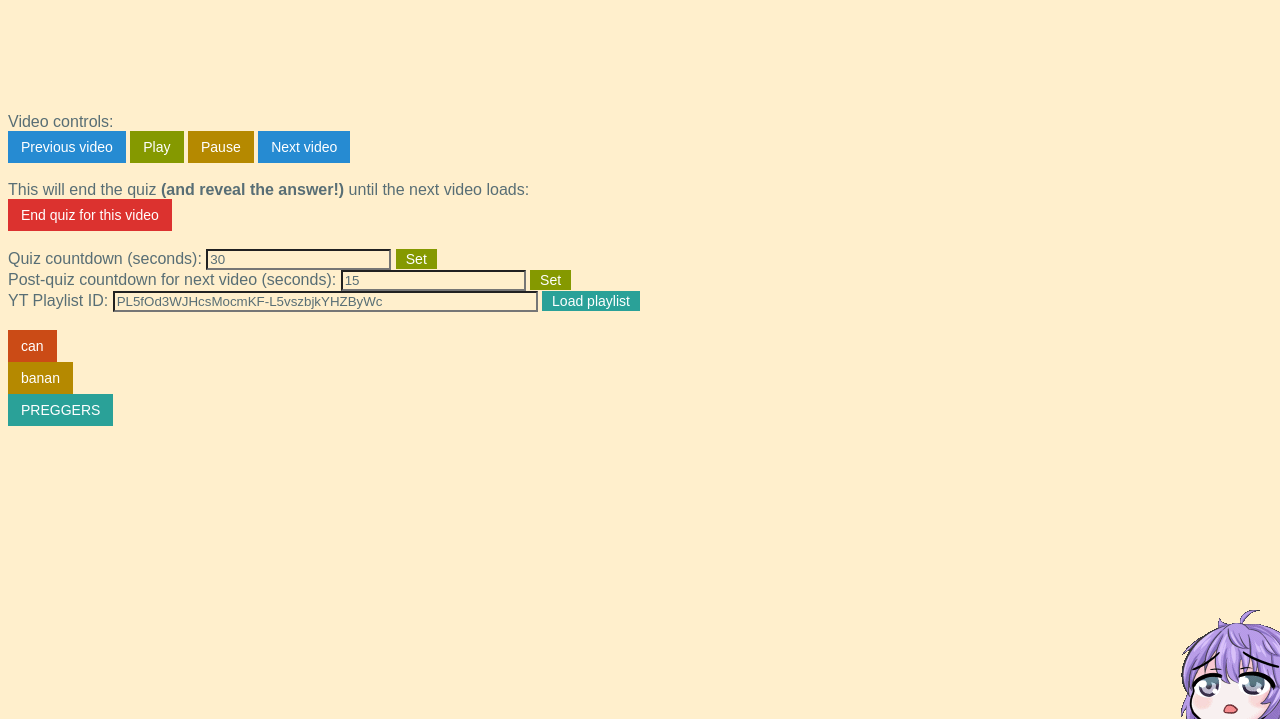
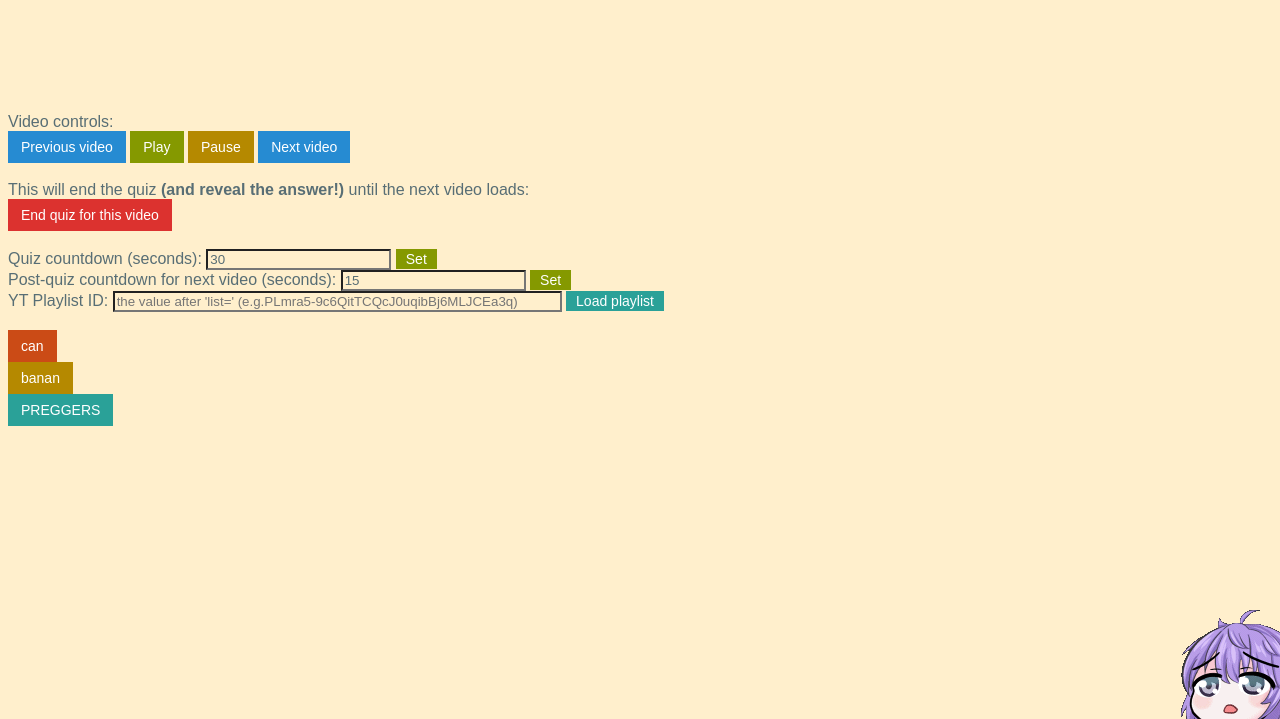
Before and after one commit to ToastyScones/music-quiz, a plain HTML site: page music-quiz/index.html in a window 1280 px wide. Shown: the part 81-800 px from the top of the page. Drawn offline with nearby package versions, Linux system fonts and the light colour scheme.

Commit message:
Add placeholder text to playlist id

```diff
--- a/music-quiz/index.html
+++ b/music-quiz/index.html
@@ -148,7 +148,7 @@
     value="15">
   <input type="button" class="button" id="setVidTimeLeftButton" value="Set" onclick="setVidSeconds()">
   <br>
-  YT Playlist ID: <input type="text" id="playlistIdText" value="PL5fOd3WJHcsMocmKF-L5vszbjkYHZByWc" size="50">
+  YT Playlist ID: <input type="text" id="playlistIdText" placeholder="the value after 'list=' (e.g.PLmra5-9c6QitTCQcJ0uqibBj6MLJCEa3q)" size="53">
   <input type="button" class="button" id="setPlaylistButton" value="Load playlist" onclick="setPlaylist()">
   <br><br>
   <input type="button" class="button" id="canButton" value="can" onclick="loadCan()"><br>
```
